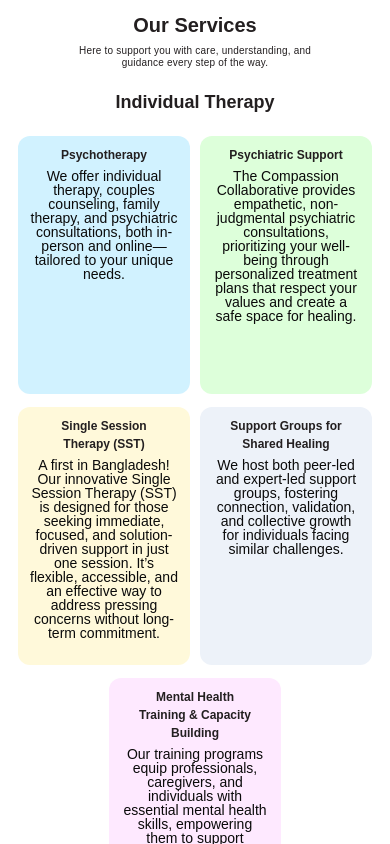
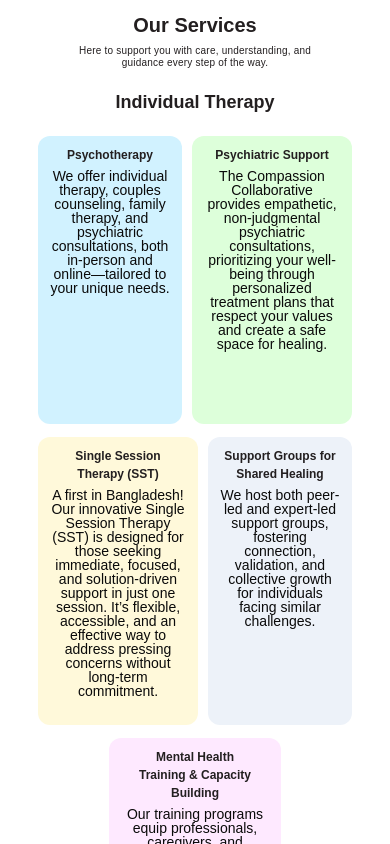
Before and after one commit to Suvrodev/landing-page-shadcdn, a React (Vite) app: page / in a window 390 px wide. Shown: the part 1940-2784 px from the top of the page. Built offline with nearby package versions, Linux system fonts and the light colour scheme; a web font is replaced by a local one.

Commit message:
without individual-therapyBox everything is okay

```diff
--- a/src/Pages/Home/Footer/Footer.tsx
+++ b/src/Pages/Home/Footer/Footer.tsx
@@ -4,7 +4,7 @@
   return (
     <div>
       {/* Desktop Footer */}
-      <div className=" bg-[#FFD400] hidden md:grid grid-cols-3 p-20 headingColor">
+      <div className=" bg-[#FFD400] hidden md:grid grid-cols-3 px-[124px] pt-[78px] pb-[111px] headingColor">
         <div>
           <img src={logoImage} alt="" className="w-[151.96px] h-[48px]" />
           <p className="mt-[33px] text-[14px]">
--- a/src/Pages/Home/Services/OurService/IndivisualTherapy/TherapyBox/TherapyBox.tsx
+++ b/src/Pages/Home/Services/OurService/IndivisualTherapy/TherapyBox/TherapyBox.tsx
@@ -13,7 +13,7 @@
   const { title, desc, bgColor } = data;
   return (
     <div
-      className={` w-[172px]  h-[258px] md:w-[440px] md:h-[365px]  rounded-[12px] md:rounded-[24px] pt-[10px] md:pt-[48px] md:pb-[10px] px-[12px] md:px-[36px]`}
+      className={` max-w-[172px]  h-[288px] md:max-w-[440px] md:h-[365px]  rounded-[12px] md:rounded-[24px] pt-[10px] md:pt-[48px] md:pb-[10px] px-[12px] md:px-[36px]`}
       style={{ backgroundColor: bgColor }}
     >
       <h1 className="headingColor text-center font-bold text-[12px] md:text-[22px] w-[120px] md:w-[225px] mx-auto">
```
